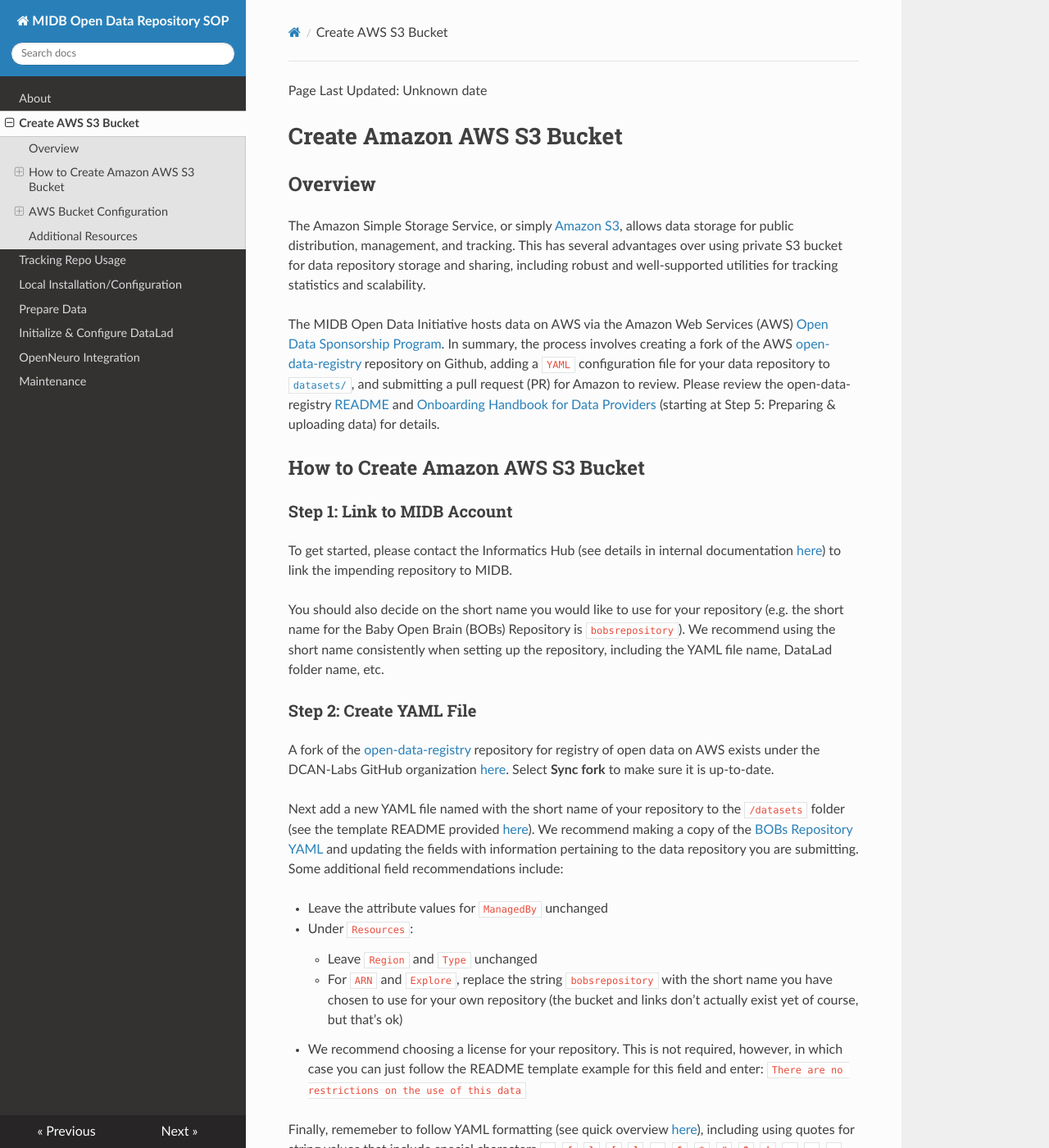
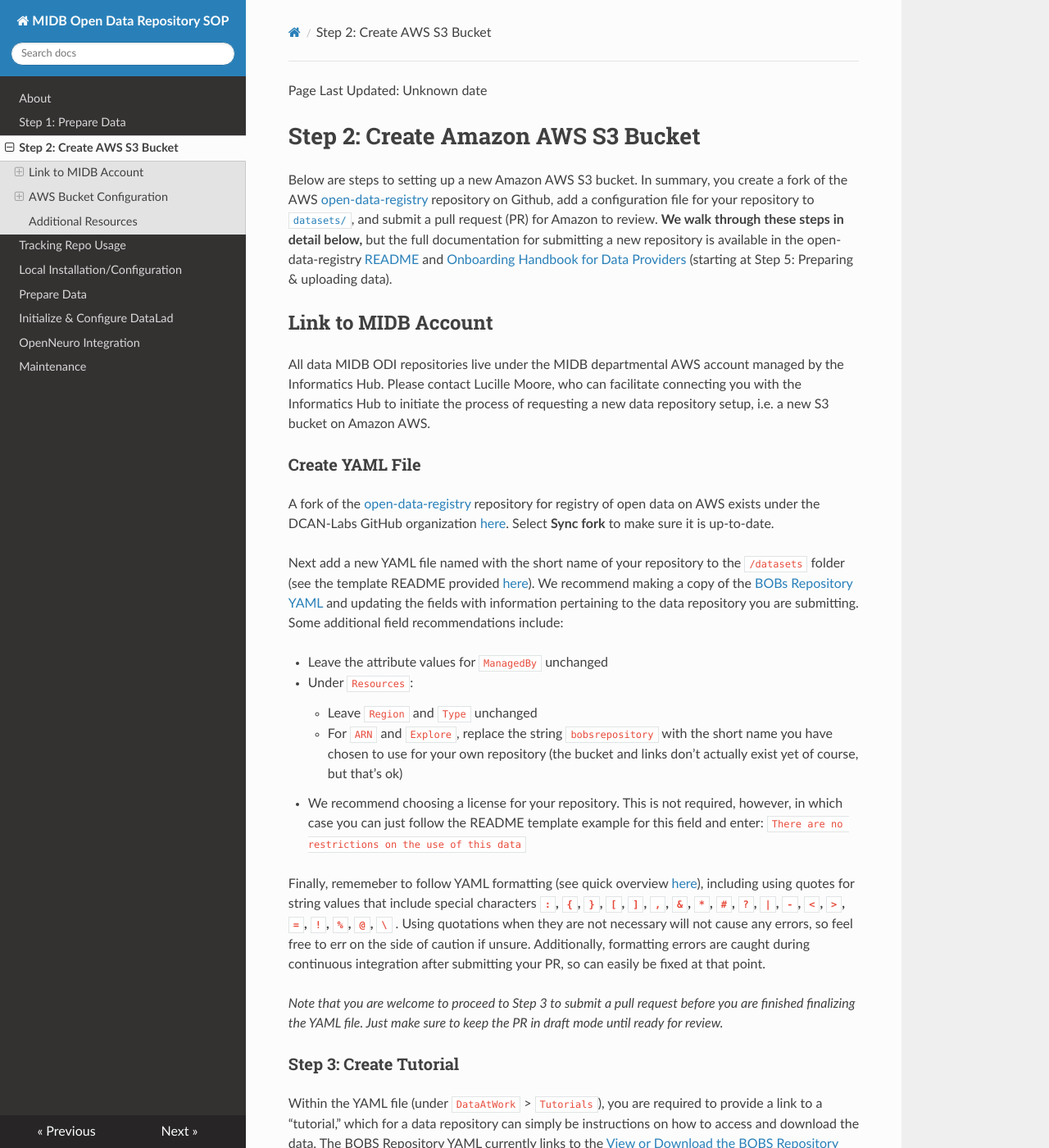
Before and after one commit to DCAN-Labs/opendatainit-docs, an MkDocs documentation site: the page built from docs/step2-aws.md, in a window 1280 px wide and 1400 px high. Shown: the whole window at 82% size. Built offline with MkDocs 1.6.1, drawn with Linux system fonts in a browser that asks for light colours; nearby versions of some CDN libraries.

Commit message:
major rework to simplify this documentation

```diff
--- a/docs/aws.md
+++ b/docs/step2-aws.md
@@ -1,17 +1,12 @@
-# Create Amazon AWS S3 Bucket
+# Step 2: Create Amazon AWS S3 Bucket
 
-## Overview
-The Amazon Simple Storage Service, or simply [Amazon S3](https://aws.amazon.com/s3/), allows data storage for public distribution, management, and tracking. This has several advantages over using private S3 bucket for data repository storage and sharing, including robust and well-supported utilities for tracking statistics and scalability.
+Below are steps to setting up a new Amazon AWS S3 bucket. In summary, you create a fork of the AWS [open-data-registry](https://github.com/awslabs/open-data-registry) repository on Github, add a configuration file for your repository to [`datasets/`](https://github.com/awslabs/open-data-registry/tree/main/datasets), and submit a pull request (PR) for Amazon to review. **We walk through these steps in detail below,** but the full documentation for submitting a new repository is available in the open-data-registry [README](https://github.com/DCAN-Labs/open-data-registry?tab=readme-ov-file#registry-of-open-data-on-aws) and [Onboarding Handbook for Data Providers](https://assets.opendata.aws/aws-onboarding-handbook-for-data-providers-en-US.pdf) (starting at Step 5: Preparing & uploading data).
 
-The MIDB Open Data Initiative hosts data on AWS via the Amazon Web Services (AWS) [Open Data Sponsorship Program](https://aws.amazon.com/opendata/open-data-sponsorship-program/). In summary, the process involves creating a fork of the AWS [open-data-registry](https://github.com/awslabs/open-data-registry) repository on Github, adding a `YAML` configuration file for your data repository to [`datasets/`](https://github.com/awslabs/open-data-registry/tree/main/datasets), and submitting a pull request (PR) for Amazon to review. Please review the open-data-registry [README](https://github.com/DCAN-Labs/open-data-registry?tab=readme-ov-file#registry-of-open-data-on-aws) and [Onboarding Handbook for Data Providers](https://assets.opendata.aws/aws-onboarding-handbook-for-data-providers-en-US.pdf) (starting at Step 5: Preparing & uploading data) for details.
+## Link to MIDB Account
 
-## How to Create Amazon AWS S3 Bucket
-### Step 1: Link to MIDB Account
-To get started, please contact the Informatics Hub (see details in internal documentation [here](https://docs.google.com/document/d/1qEC6YwhW-kik2z1EZAlhhUgNSrgH9XlweW-avR00Yls/edit?usp=sharing)) to link the impending repository to MIDB.
+All data MIDB ODI repositories live under the MIDB departmental AWS account managed by the Informatics Hub. Please contact Lucille Moore, who can facilitate connecting you with the Informatics Hub to initiate the process of requesting a new data repository setup, i.e. a new S3 bucket on Amazon AWS.
 
-You should also decide on the short name you would like to use for your repository (e.g. the short name for the Baby Open Brain (BOBs) Repository is `bobsrepository`). We recommend using the short name consistently when setting up the repository, including the YAML file name, DataLad folder name, etc.
-
-### Step 2: Create YAML File
+### Create YAML File
 A fork of the [open-data-registry](https://github.com/awslabs/open-data-registry) repository for registry of open data on AWS exists under the DCAN-Labs GitHub organization [here](https://github.com/DCAN-Labs/open-data-registry). Select **Sync fork** to make sure it is up-to-date.
 
 Next add a new YAML file named with the short name of your repository to the `/datasets` folder (see the template README provided [here](https://github.com/awslabs/open-data-registry?tab=readme-ov-file#how-are-datasets-added-to-the-registry)). We recommend making a copy of the [BOBs Repository YAML](https://github.com/LuciMoore/open-data-registry/blob/main/datasets/bobsrepository.yaml) and updating the fields with information pertaining to the data repository you are submitting. Some additional field recommendations include:
--- a/mkdocs.yml
+++ b/mkdocs.yml
@@ -19,7 +19,8 @@
 docs_dir: docs
 nav:
   - About: index.md
-  - Create AWS S3 Bucket: aws.md
+  - "Step 1: Prepare Data": step1-prep-data.md
+  - "Step 2: Create AWS S3 Bucket": step2-aws.md
   - Tracking Repo Usage: access-logging.md
   - "Local Installation/Configuration": installation.md
   - Prepare Data: dataprep.md
```
Also changed, not shown: TODO.md (added, +4 -0 lines), docs/dataprep.md (+0 -45 lines), docs/index.md (+5 -8 lines), docs/step1-prep-data.md (added, +23 -0 lines), extra.md (added, +32 -0 lines).
